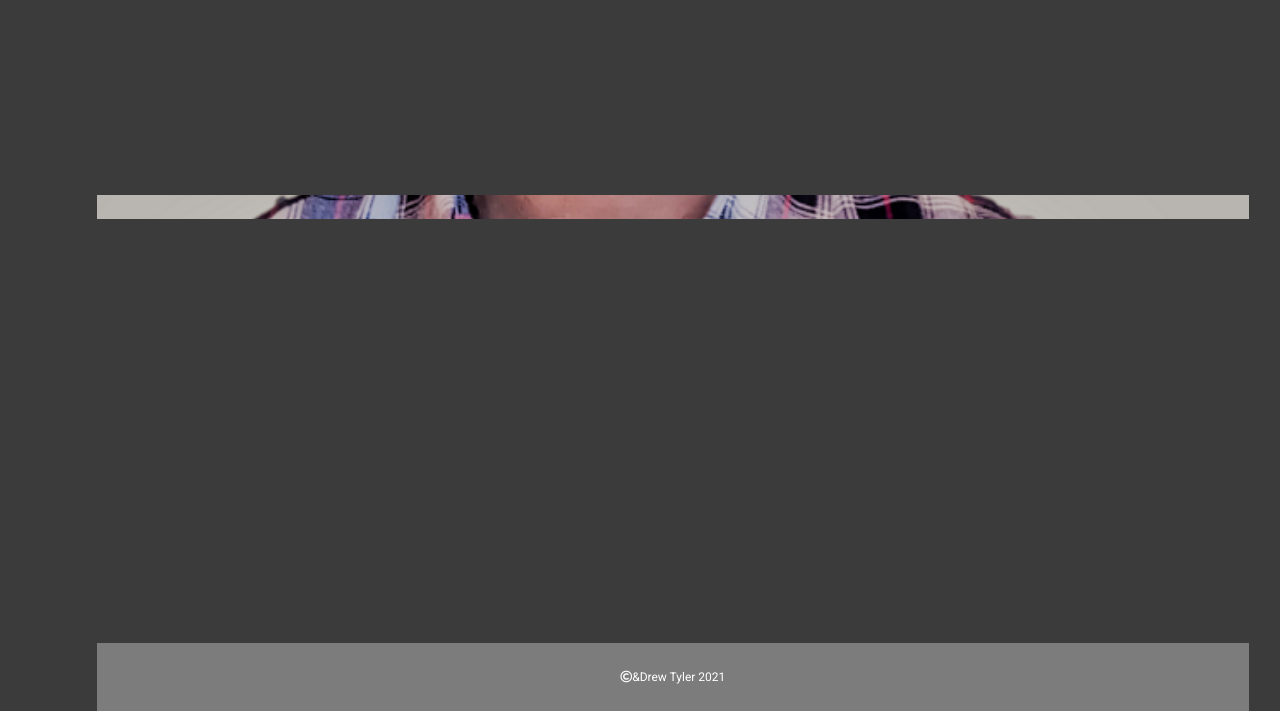
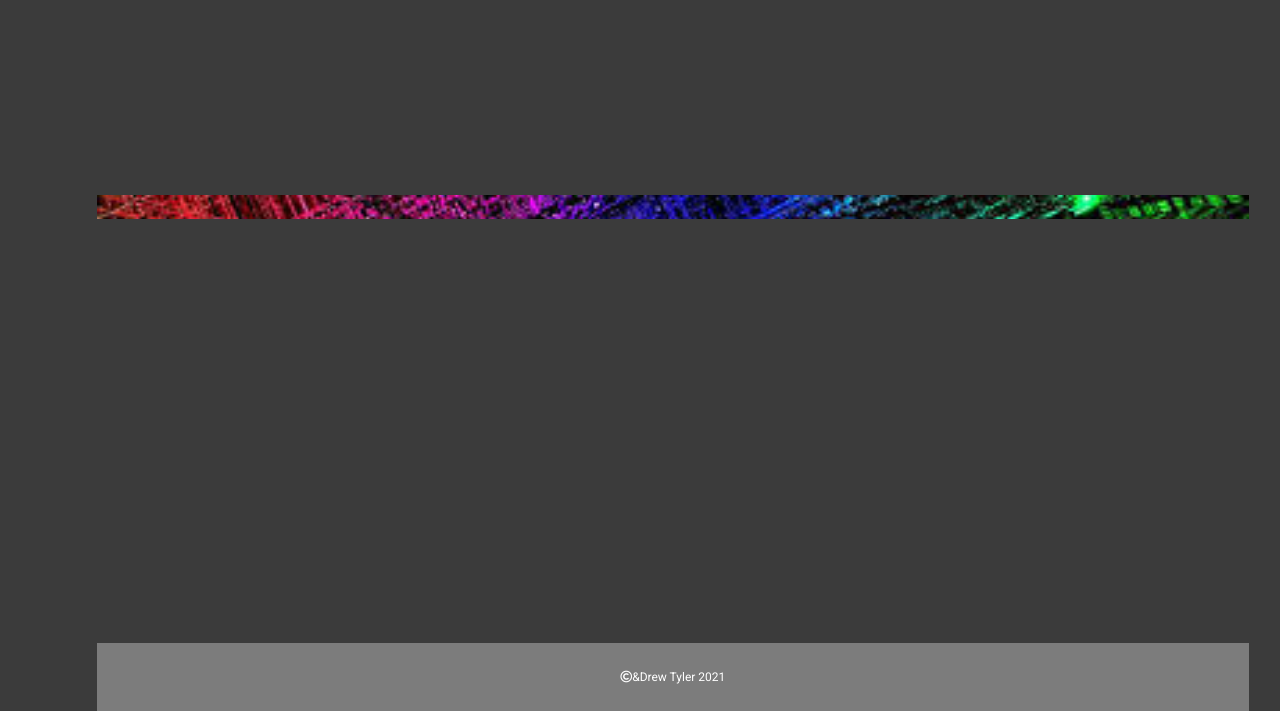
Before and after one commit to Andrew-Nally/Portfolio-Website, a plain HTML site: page index.html in a window 1280 px wide. Shown: the part 3413-4124 px from the top of the page. Drawn offline with Linux system fonts and the light colour scheme.

Commit message:
add pic links

```diff
--- a/index.html
+++ b/index.html
@@ -82,7 +82,7 @@
 
   </div>
 
-      <img class="tech-banner" src="img/tech-banner.jfif"/>
+      <img class="tech-banner" src="/img/tech-banner.jfif"/>
   img
 
   <div class="col-3 right">
@@ -102,7 +102,7 @@
     <a class="icons" href="https://github.com/Andrew-Nally"><i class="fab fa-github-square"aria-hidden="true"></i></a>
     <a class="icons" href="https://www.linkedin.com/in/andrewnally259/"><i class="fab fa-linkedin"></i></a>
     </div>
-    <img class="tech-banner" src="/img/me2021.png">
+    <img class="tech-banner" src="/img/tech-banner.jfif">
     <div class="footer">
         <p><i class="far fa-copyright"></i>&Drew Tyler 2021</p>
     </div>
```
